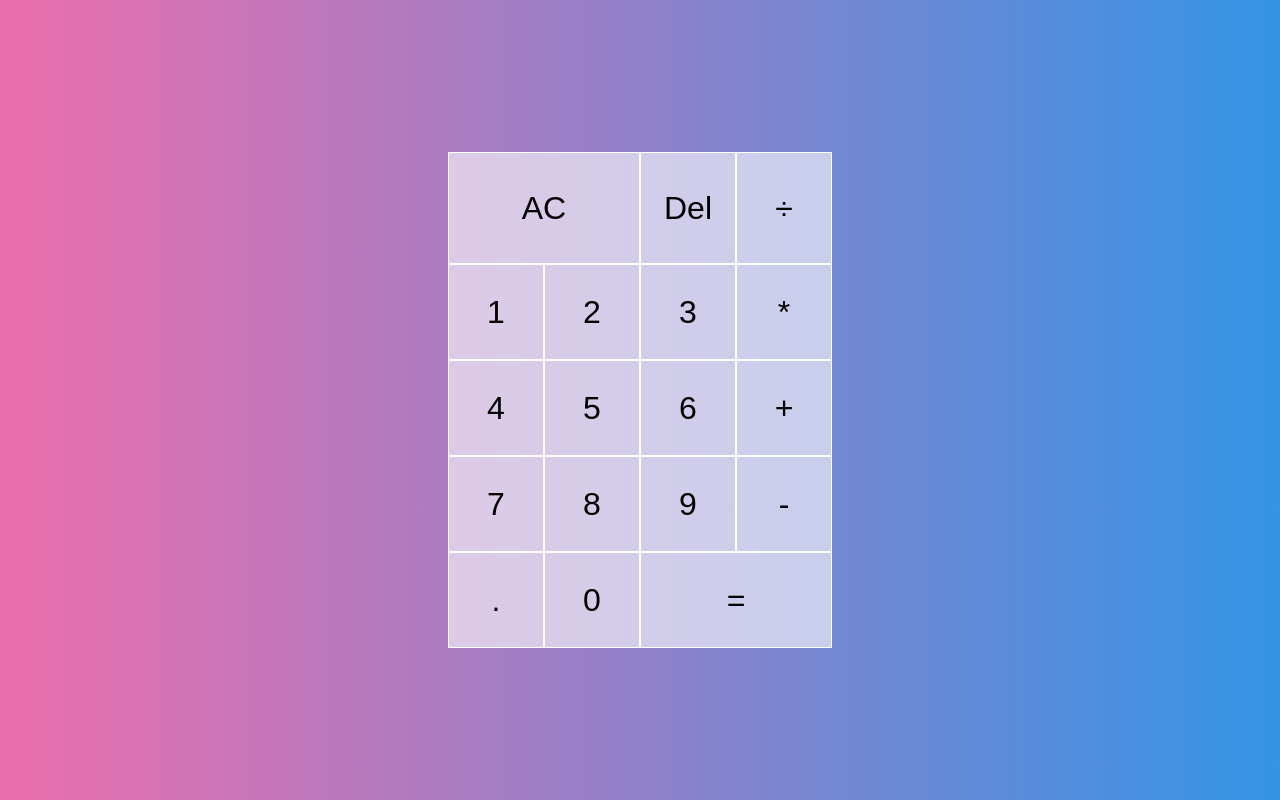
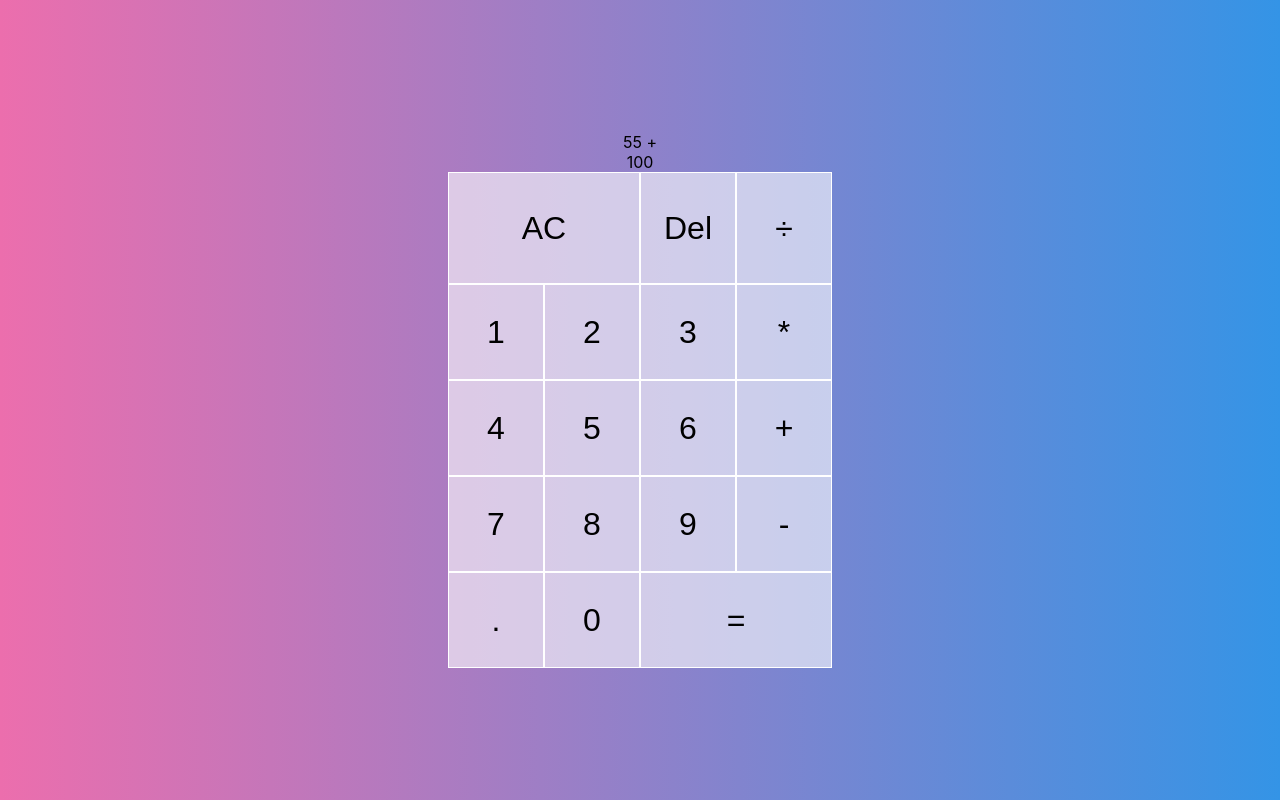
Before and after one commit to M-Hafez22/react-calculator, a React (Create React App) app: page / in a window 1280 px wide. Built offline with nearby package versions, Linux system fonts and the light colour scheme.

Commit message:
💄 Build the console structure

```diff
--- a/src/App.js
+++ b/src/App.js
@@ -6,7 +6,16 @@ import "./App.css"
 function App() {
   return (
     <div className="Calc">
-      <div className="output"></div>
+      <div className="output">
+        {false ? (
+          <div className="result">155</div>
+        ) : (
+          <div>
+            <div className="previous">55 +</div>
+            <div className="current">100</div>{" "}
+          </div>
+        )}
+      </div>
       <div className="numberpad">
         <button className="span-two">AC</button>
         <button>Del</button>
```
